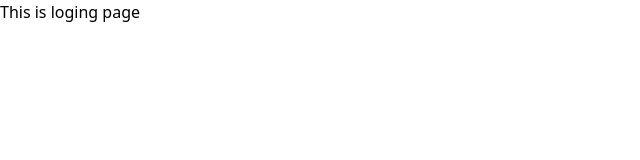
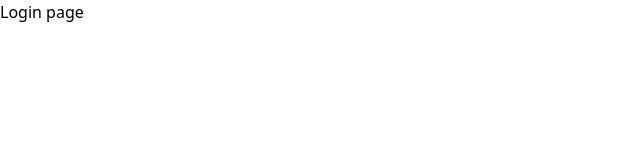
Before and after one commit to balankdharan/netflix-clone-mern, a React (Vite) app in the folder frontend/: page /login in a window 1280 px wide. Shown: the top 160 px of the page, without its empty margins (0-640 px from the left). Built offline with nearby package versions, Linux system fonts and the light colour scheme.

Commit message:
service update

```diff
--- a/frontend/src/pages/LoginPage.jsx
+++ b/frontend/src/pages/LoginPage.jsx
@@ -1,5 +1,5 @@
 const LoginPage = () => {
-  return <div>This is loging page</div>;
+  return <div>Login page</div>;
 };
 
 export default LoginPage;
```
